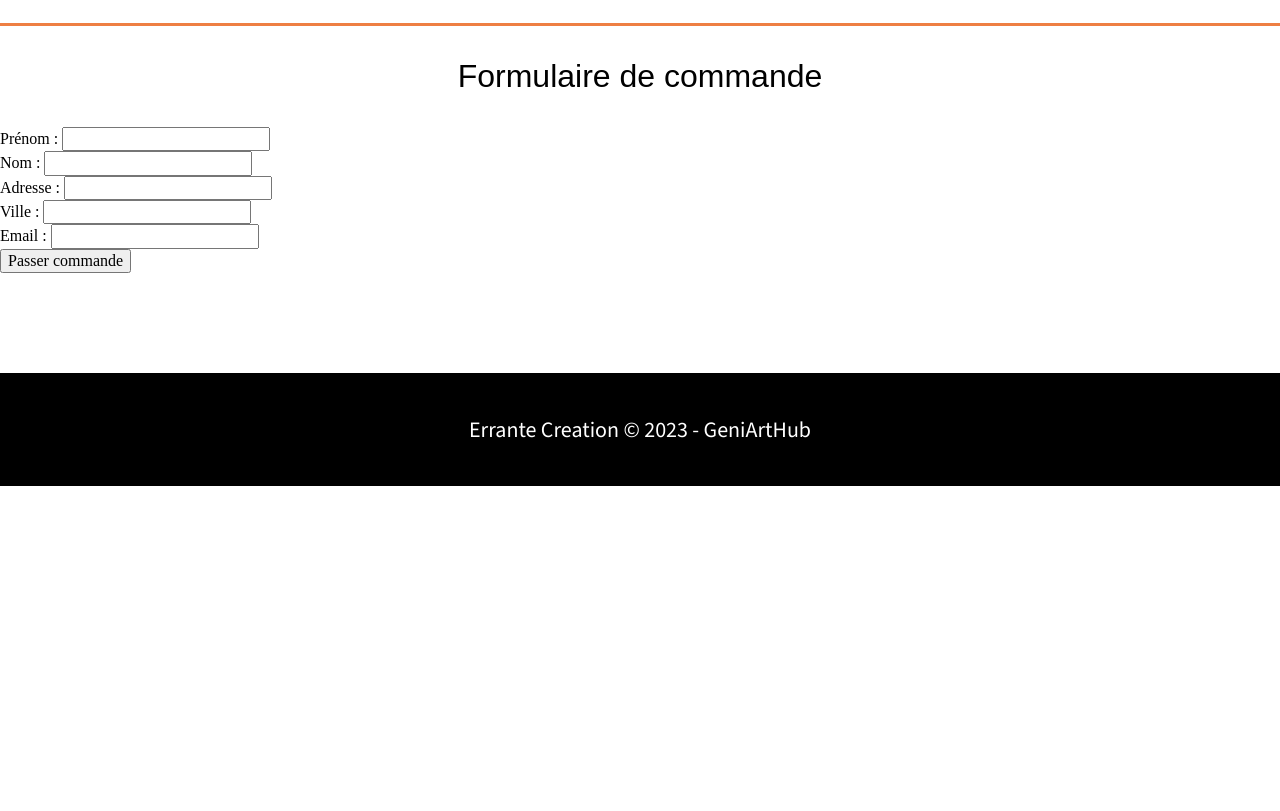
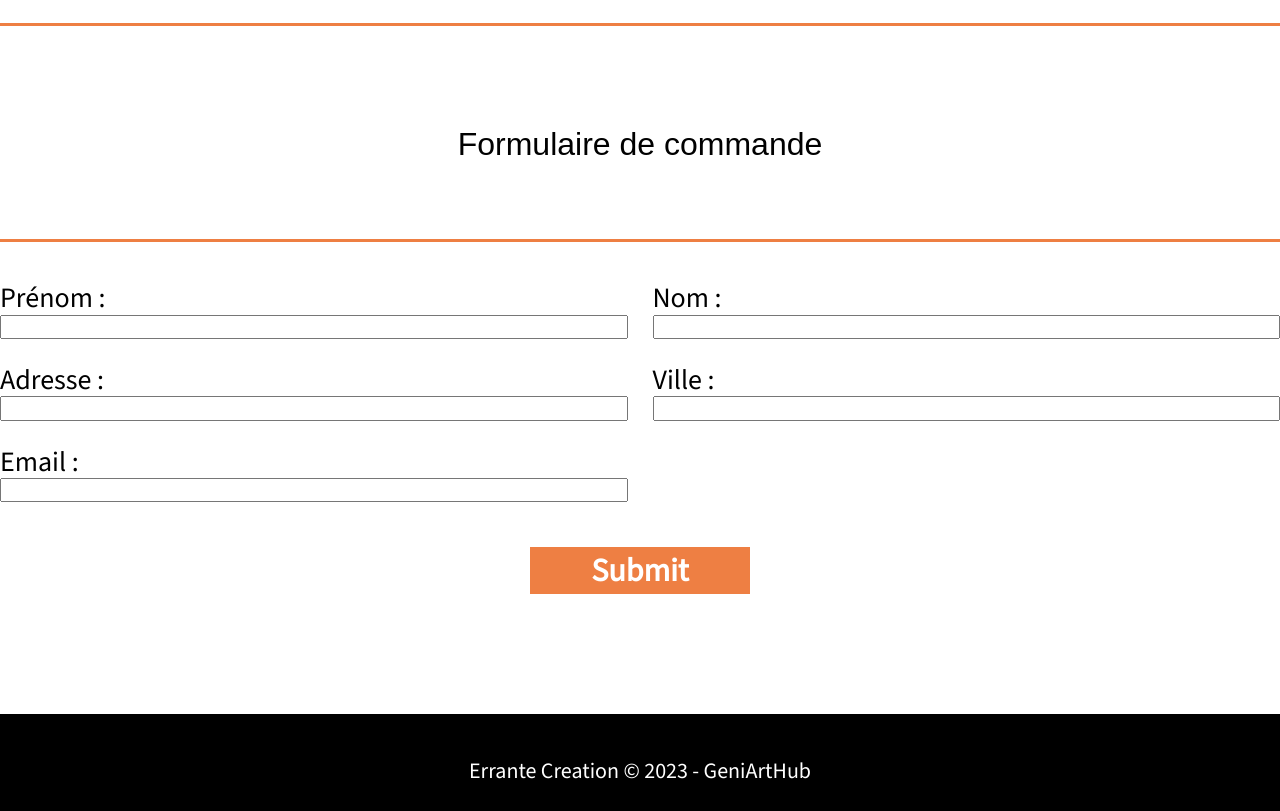
Before and after one commit to Mosouke/projet_GeniArtHub, a plain HTML site: page front/order.html in a window 1280 px wide. Shown: the part 771-1582 px from the top of the page. Before the commit the page ends 1257 px from the top, so only its background shows below. Drawn offline with nearby package versions, Linux system fonts and the light colour scheme; a web font is replaced by a local one.

Commit message:
Ajoute page order.html fini avec le css

```diff
--- a/front/css/style.css
+++ b/front/css/style.css
@@ -353,7 +353,48 @@ h2 {
 .ligne {
     height: 3px;
     background: #EE7F43;
-    max-width: 100%;
+    max-width: 1388px;
+    margin: auto;
     text-align: center;
     display: flex;
 }
+
+.div_commande{
+    margin-right: 135px;
+}
+
+#commande h2 {
+    margin-top: 100px;
+}
+
+#form{
+    padding-top: 40px;
+    display: grid;
+    grid-template-columns: 1fr 1fr;
+    max-width: 1388px;
+    margin: auto;
+    gap: 25px;
+}
+
+.form_input{
+    display: flex;
+    flex-direction: column;
+}
+
+#form > input[type=submit]{
+    grid-column: 1 / 3;
+    margin: 20px auto;
+    padding: 4px 60px;
+    font-family: 'Source Sans 3', sans-serif;
+    border: 1px solid #EE7F43;
+    background: #EE7F43;
+    color: #FFF;
+    font-weight: 700;
+    font-size: 32px;
+    cursor: pointer;
+}
+
+#form label{
+    font-size: 28px;
+    font-family: 'Source Sans 3', sans-serif;
+}
--- a/front/order.html
+++ b/front/order.html
@@ -35,22 +35,35 @@
                 </div>
                 <div class="ligne"></div>
             </article>
-                <div class="Formulaire">
-                <h3 class="fonte">Formulaire de commande</h3>
-                <form>
-                    <label for="prenom">Prénom :</label>
-                    <input type="text" id="prenom" name="prenom" required><br>
-                    <label for="nom">Nom :</label>
-                    <input type="text" id="nom" name="nom" required><br>
-                    <label for="adresse">Adresse :</label>
-                    <input type="text" id="adresse" name="adresse" required><br>
-                    <label for="ville">Ville :</label>
-                    <input type="text" id="ville" name="ville" required><br>
-                    <label for="email">Email :</label>
-                    <input type="email" id="email" name="email" required><br>
-                    <button type="submit">Passer commande</button>
-                </form>
-            </div>
+            <section id="commande">
+                <h2 class="title">Formulaire de commande</h2>
+                <article>
+                    <div class="ligne"></div>
+                    <form id="form" action="#">
+                        <div class="form_input">
+                            <label for="">Prénom :</label>
+                        <input type="text">
+                        </div>
+                        <div class="form_input">
+                            <label for="">Nom :</label>
+                        <input type="text">
+                        </div>
+                        <div class="form_input">
+                            <label for="">Adresse :</label>
+                        <input type="text">
+                        </div>
+                        <div class="form_input">
+                            <label for="">Ville :</label>
+                        <input type="text">
+                        </div>
+                        <div class="form_input">
+                            <label for="">Email :</label>
+                        <input type="mail">
+                        </div>
+                        <input type="submit">
+                    </form>
+                </article>
+            </section>
         </div>
     </main>
     <footer>
```
